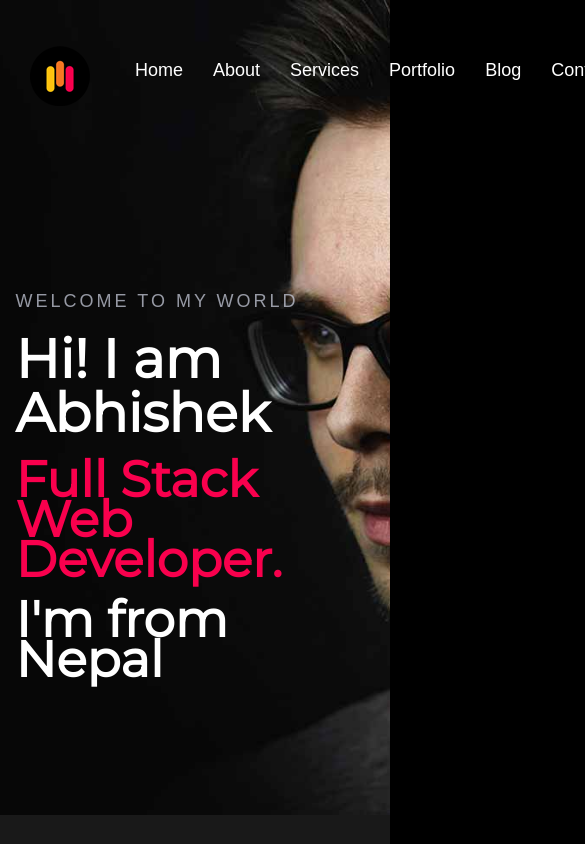
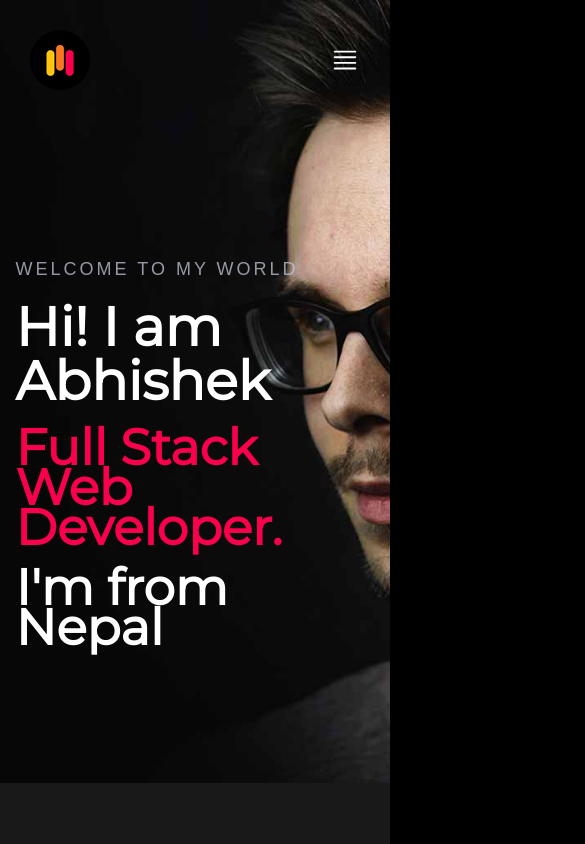
Before and after one commit to abhishek-T99/bsf-site, a React (Create React App) app: page / in a window 390 px wide. Shown: the top 844 px of the page, 585 px wide, since content can reach past the window. Built offline with nearby package versions, Linux system fonts and the light colour scheme.

Commit message:
made the website responsive for phone and tablet

```diff
--- a/src/Components/About.jsx
+++ b/src/Components/About.jsx
@@ -10,7 +10,7 @@ function About() {
     })
 
     return (
-        <div className='about component__space'>
+        <div className='about component__space' id='About'>
             <div className='container'>
                 <div className='row'>
                     <div className='col__2'>
--- a/src/Components/Blog.jsx
+++ b/src/Components/Blog.jsx
@@ -7,7 +7,7 @@ import blogimg3 from '../Images/blog-03.jpg'
 
 function Blog() {
   return (
-    <div className='blog component__space'>
+    <div className='blog component__space' id='Blog'>
         <div className="heading">
             <h1 className='heading'>
                 Latest News
--- a/src/Components/Contact.jsx
+++ b/src/Components/Contact.jsx
@@ -4,7 +4,7 @@ import contactImg from '../Images/about-9.jpg'
 
 function Contact() {
   return (
-    <div className='contact component__space'>
+    <div className='contact component__space' id='Contact'>
         <div className='row'>
             <div className='col__2'>
                 <div className='contact__box'>
--- a/src/Components/Header.jsx
+++ b/src/Components/Header.jsx
@@ -3,6 +3,15 @@ import '../Styles/Header.css'
 import logo from '../Images/logo.png'
 
 function Header() {
+
+  //up to top button
+  window.addEventListener("scroll", function () {
+    const header = document.querySelector(".header")
+    header.classList.toggle("active", window.scrollY > 0)
+  })
+
+  //toggle menu
+
   return (
     <div className='header d__flex align__items__center pxy__30'>
       <div className="logo">
@@ -13,10 +22,26 @@ function Header() {
           <a href='/#Home'><li className='nav__items mx__15'>Home</li></a>
           <a href='/#About'><li className='nav__items mx__15'>About</li></a>
           <a href='/#Services'><li className='nav__items mx__15'>Services</li></a>
-                <a href='/#Portfolio'><li className='nav__items mx__15'>Portfolio</li></a>
+          <a href='/#Project'><li className='nav__items mx__15'>Portfolio</li></a>
           <a href='/#Blog'><li className='nav__items mx__15'>Blog</li></a>
           <a href='/#Contact'><li className='nav__items mx__15'>Contact</li></a>
         </ul>
+      </div>
+      {/* toggle menu */}
+      <div className="toggle__menu">
+        <svg
+          xmlns="http://www.w3.org/2000/svg"
+          width="16"
+          height="16"
+          fill="currentColor"
+          class="bi bi-justify white pointer"
+          viewBox="0 0 16 16"
+        >
+          <path
+            fill-rule="evenodd"
+            d="M2 12.5a.5.5 0 0 1 .5-.5h11a.5.5 0 0 1 0 1h-11a.5.5 0 0 1-.5-.5zm0-3a.5.5 0 0 1 .5-.5h11a.5.5 0 0 1 0 1h-11a.5.5 0 0 1-.5-.5zm0-3a.5.5 0 0 1 .5-.5h11a.5.5 0 0 1 0 1h-11a.5.5 0 0 1-.5-.5zm0-3a.5.5 0 0 1 .5-.5h11a.5.5 0 0 1 0 1h-11a.5.5 0 0 1-.5-.5z"
+          />
+        </svg>
       </div>
     </div>
   )
--- a/src/Components/Home.jsx
+++ b/src/Components/Home.jsx
@@ -5,7 +5,7 @@ import HomeContent from './HomeContent'
 
 function Home() {
   return (
-      <div className='home'>
+      <div className='home' id='Home'>
           <div className='home__bg'>
               {/* Header Component */}
               <Header />
--- a/src/Components/Project.jsx
+++ b/src/Components/Project.jsx
@@ -8,7 +8,7 @@ import image4 from '../Images/portfolio-4.jpg'
 
 function Project() {
   return (
-    <div className='project component__space'>
+    <div className='project component__space' id='Project'>
         <div className="heading">
             <h1 className='heading'>
                 Our Projects
--- a/src/Components/Service.jsx
+++ b/src/Components/Service.jsx
@@ -5,7 +5,7 @@ import '../Styles/Service.css'
 
 function Service() {
   return (
-    <div className='service component__space'>
+    <div className='service component__space' id='Services'>
         <div className="heading">
             <h1 className='heading'>
                 Our Services
--- a/src/Styles/About.css
+++ b/src/Styles/About.css
@@ -51,3 +51,10 @@ a.bottom__to__top:hover {
     /* background-color:#fff; */
     border: 1px solid #fff;
 }
+
+/* RESPONSIVE */
+@media only screen and (max-width: 1024px) {
+    .p__color {
+        font-size: 15px;
+    }
+}
--- a/src/Styles/Header.css
+++ b/src/Styles/Header.css
@@ -1,4 +1,37 @@
+.header {
+    transition: .4s all ease;
+}
+
+.header.active {
+    position: fixed;
+    z-index: 1000;
+    width: 100%;
+    padding: 0px 30px;
+    background-color: #191919;
+}
+
 li.nav__items{
     font-size: 18px;
     padding-bottom: 15px;
 }
+
+svg.bi.bi-justify.white.pointer {
+    visibility: hidden;
+}
+
+/* RESPONSIVE */
+@media only screen and (max-width: 768px) {
+    .header {
+        justify-content: space-between;
+    }
+
+    .navigation.pxy__30 {
+        display: none;
+    }
+
+    svg.bi.bi-justify.white.pointer {
+        visibility: visible;
+        width: 30px;
+        height: 30px;
+    }
+}
--- a/src/Styles/HomeContent.css
+++ b/src/Styles/HomeContent.css
@@ -31,3 +31,10 @@ h4.home__text {
     font-weight: 800;
     font-family: Montserrat, sans-serif;
 }
+
+/* RESPONSIVE */
+@media only screen and (max-width: 768px) {
+    h2.white.pz__10 {
+        font-size: 20px!important;
+    }
+}
--- a/src/Styles/ProjectBox.css
+++ b/src/Styles/ProjectBox.css
@@ -94,3 +94,16 @@ button.view__more:hover {
     border: 2px solid #f9004d;
     color: #f9004d !important;
   }
+
+  /* RESPONSIVE */
+  @media only screen and (max-width: 1024px) {
+    h5.project__text {
+        font-weight: 400;
+        font-size: 20px;
+        padding-bottom: 20px;
+    }
+
+    h4.project__text {
+        font-size: 18px;
+    }
+}
--- a/src/Styles/ServiceBox.css
+++ b/src/Styles/ServiceBox.css
@@ -37,3 +37,10 @@ p.service__text.p__color{
     margin-bottom: 0;
     text-justify: auto;
 }
+
+/* RESPONSIVE */
+@media only screen and (max-width: 1024px){
+    .servicebox {
+        padding: 32px;
+    }
+    }
```
Lines whose indentation alone changed are shown as unchanged.
